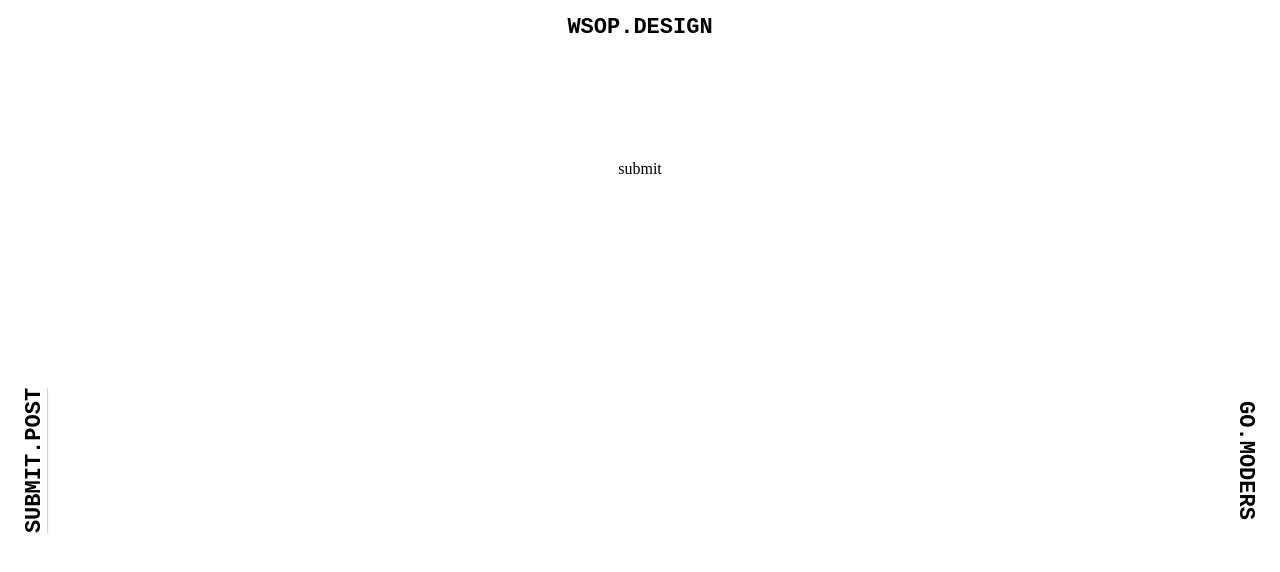
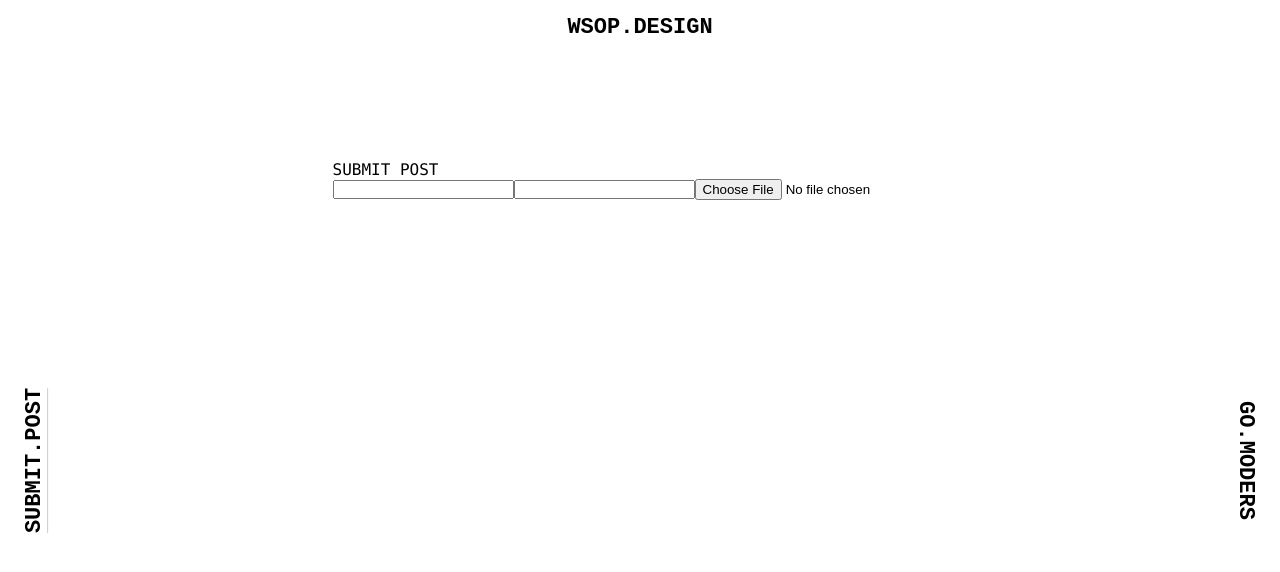
Before and after one commit to ext33/wsop-design, a React (Create React App) app in the folder front/: page /submit-post in a window 1280 px wide. Shown: the top 572 px of the page. Built offline with nearby package versions, Linux system fonts and the light colour scheme; the HTML template or start-up script is replaced by a standard one.

Commit message:
add form template

```diff
--- /dev/null
+++ b/front/src/Components/Pages/SubmitPostPage/Form.js
@@ -0,0 +1,18 @@
+import React from "react";
+
+function Form (props){
+    return(
+        <form>
+            <div className={'form-title'}>
+                SUBMIT POST
+            </div>
+            <div className={'form-main'}>
+                <input type={'email'} id={'email'} onChange={props.changeHandler} />
+                <input type={'text'} id={'description'} onChange={props.changeHandler} />
+                <input type={'file'} id={'image'} onChange={props.changeHandler} />
+            </div>
+        </form>
+    )
+}
+
+export default Form
--- a/front/src/Components/Pages/SubmitPostPage/SubmitPostPage.js
+++ b/front/src/Components/Pages/SubmitPostPage/SubmitPostPage.js
@@ -1,10 +1,32 @@
-import React from 'react'
+import React, {useState} from 'react'
+import Form from './Form'
 
 function SubmitPostPage() {
+    let [state, setState] = useState({
+        email: null,
+        description: null,
+        image: null,
+    })
+
+    function ChangeInput(newValue, param){
+        setState((prevState)=>{
+            return{
+                ...prevState,
+                [param]: newValue,
+            }
+        })
+    }
+
+    function Submit(){
+
+    }
 
     return(
         <div id='SubmitPostPage'>
-            submit
+            <Form
+                changeHandler={event=>ChangeInput(event.target.value, event.target.id)}
+                submitHandler={Submit}
+            />
         </div>
     )
 }
```
